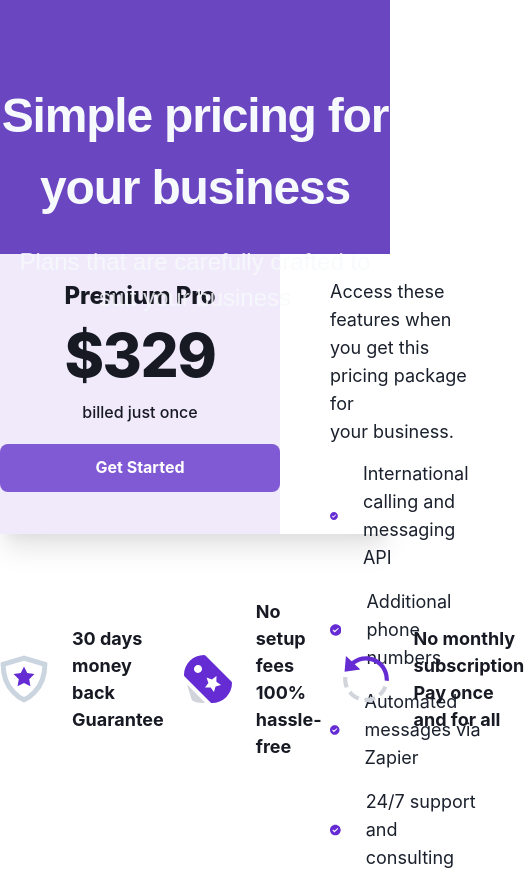
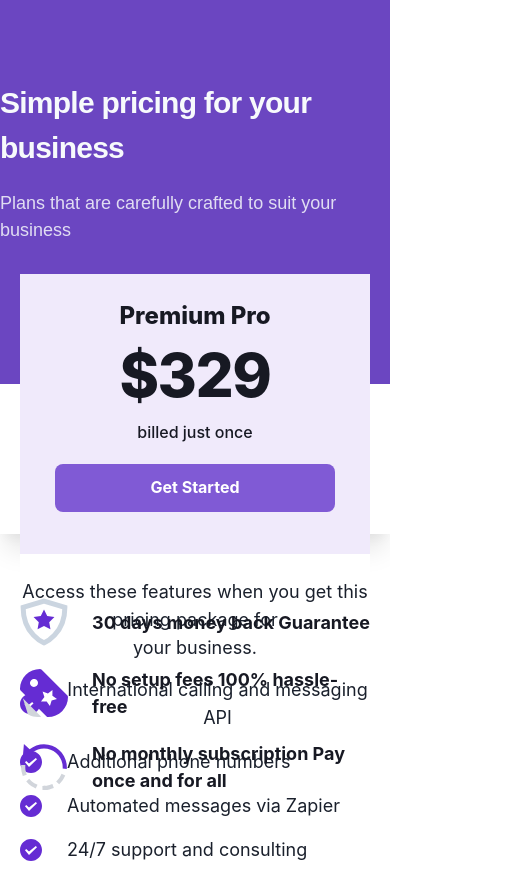
Before and after one commit to Ameer-Hamza-Khetran/chakraUI, a Next.js app: page / in a window 390 px wide. Shown: the whole page, 524 px wide, since content can reach past the window. Built offline with nearby package versions, Linux system fonts and the light colour scheme.

Commit message:
Header Responsive

```diff
--- a/app/pricingUi/bottom/bottom.tsx
+++ b/app/pricingUi/bottom/bottom.tsx
@@ -20,7 +20,7 @@ export function Features(props: FeatureProps) {
 
 export default function Bottom() {
     return (
-        <HStack maxWidth='994px' ml='auto' mr='auto' pt='16' spacing='5'>
+        <HStack maxWidth={["350px","994px"]} ml='auto' mr='auto' pt='16' spacing='5' flexDirection={["column","column","row"]}>
             <Features icon={MoneyBackIcon}>30 days money back Guarantee</Features>
             <Features icon={HassleFreeIcon}>No setup fees 100% hassle-free</Features>
             <Features icon={PayOnceIcon}>No monthly subscription Pay once and for all</Features>
--- a/app/pricingUi/features/features.tsx
+++ b/app/pricingUi/features/features.tsx
@@ -23,7 +23,7 @@ export default function Features() {
         mr='auto'
         mt='-130px'
         >
-            <Flex>
+            <Flex direction={["column","column","row"]} alignItems={["center"]} pt={["20px", "0px"]}>
                 <Box as='section'
                 w='350px'
                 h='280px'
@@ -69,12 +69,13 @@ export default function Features() {
                 </Box>
                 <Box
                 bg='white'
-                w='644px'
-                h='280px'
+                w={["350px","350px","644px"]}
+                h={["auto","280px"]}
+                textAlign={["center","initial"]}
                 fontSize='lg'
                 fontWeight='normal'
                 lineHeight='7'
-                pl='50px'
+                pl={["auto","50px"]}
                 pt='6'
                 >
                     <Text>
--- a/app/pricingUi/header/header.tsx
+++ b/app/pricingUi/header/header.tsx
@@ -7,10 +7,10 @@ export default function Header() {
         <Box w='full' h='sm' bg='purple.600' color='gray.50' as='section'>
             <Text as='h1'
             fontWeight="extrabold"
-            fontSize='5xl'
+            fontSize={["3xl","3xl","5xl"]}
             fontFamily='sans-serif'
             fontStyle='normal'
-            align='center'
+            align={["left","center"]}
             letterSpacing='tight'
             pt='20'
             >
@@ -18,10 +18,10 @@ export default function Header() {
             </Text>
             <Text
             fontWeight='medium'
-            fontSize='2xl'
+            fontSize={["lg","lg","2xl"]}
             fontFamily='sans-serif'
             fontStyle='normal'
-            align='center'
+            align={["left","center"]}
             pt='5'
             opacity='0.84'
             >
```
